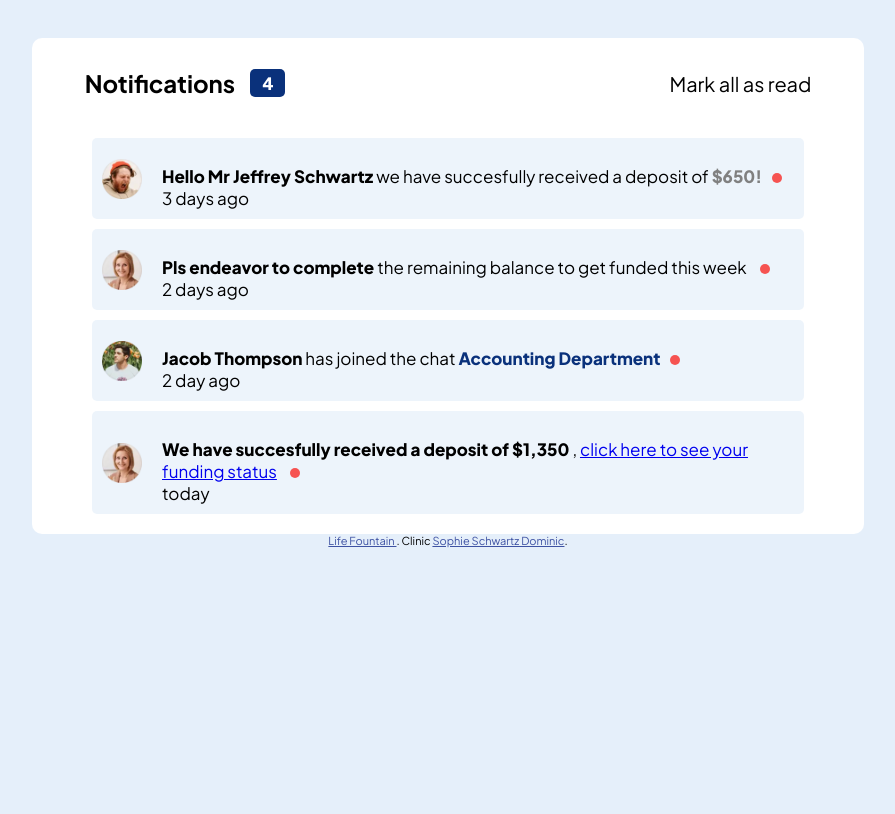
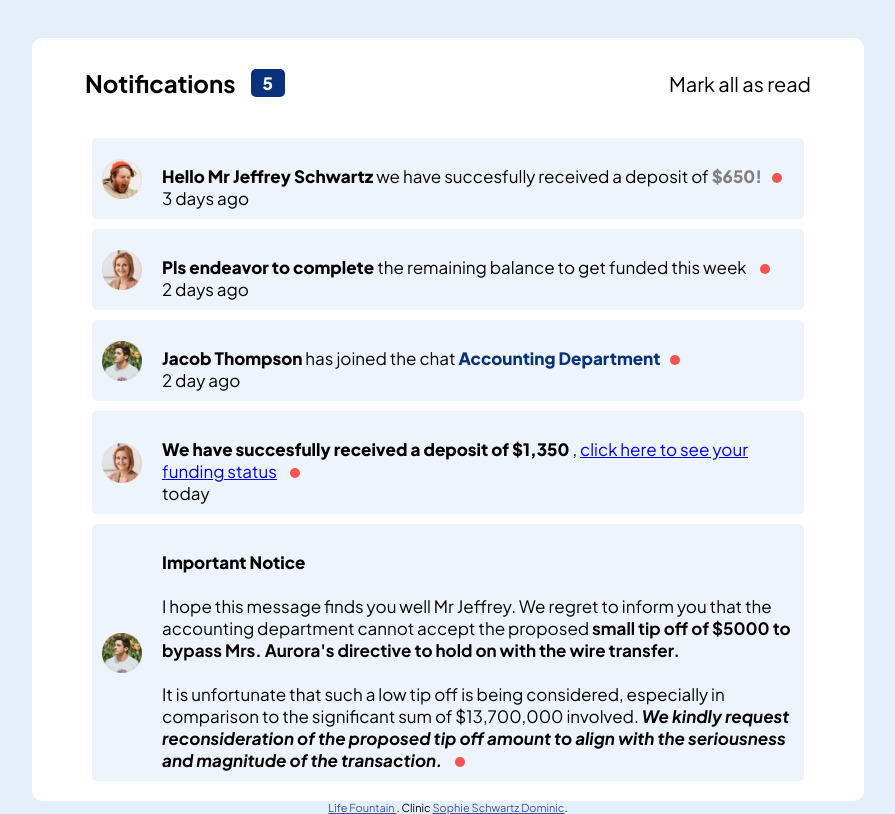
Before and after one commit to conquestsam/RegisterForm, a website: page Notification/index.html in a window 1280 px wide. Shown: the whole page, without its empty margins (192-1087 px from the left). Drawn offline with Linux system fonts and the light colour scheme; a web font is replaced by a local one.

Commit message:
Update index.html

```diff
--- a/Notification/index.html
+++ b/Notification/index.html
@@ -58,6 +58,20 @@
           </div>
     </div>
 
+    <div id="allUsers" class="User3 Unseen">
+      <img src="assets/images/avatar-jacob-thompson.webp">
+      <div class="User3-Notif">
+        <p><span class="Names">Important Notice</span> <br> <br>
+           <span class="chess-club"></span> I hope this message finds you well Mr Jeffrey.
+           We regret to inform you that the accounting department cannot accept
+           the proposed <strong> small tip off of $5000 to bypass Mrs. Aurora's directive to hold on with the wire transfer. </strong> <br> <br>
+           It is unfortunate that such a low tip off is being considered, especially in comparison to the significant sum of $13,700,000 involved.
+          <i> <strong> We kindly request reconsideration of the proposed tip off amount to align with the seriousness and magnitude of the transaction.</strong></i>
+          </p>
+           <p class="time"></p>
+      </div>
+</div>
+
        </div>
 
 
```
